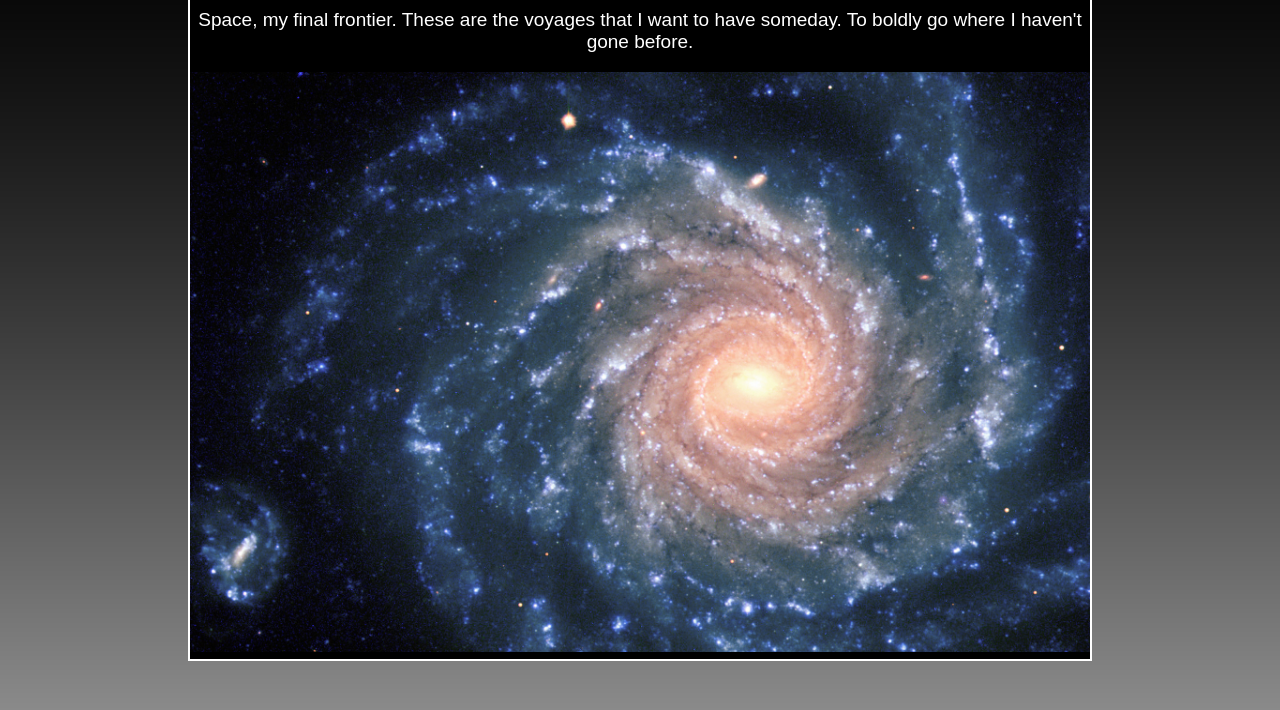
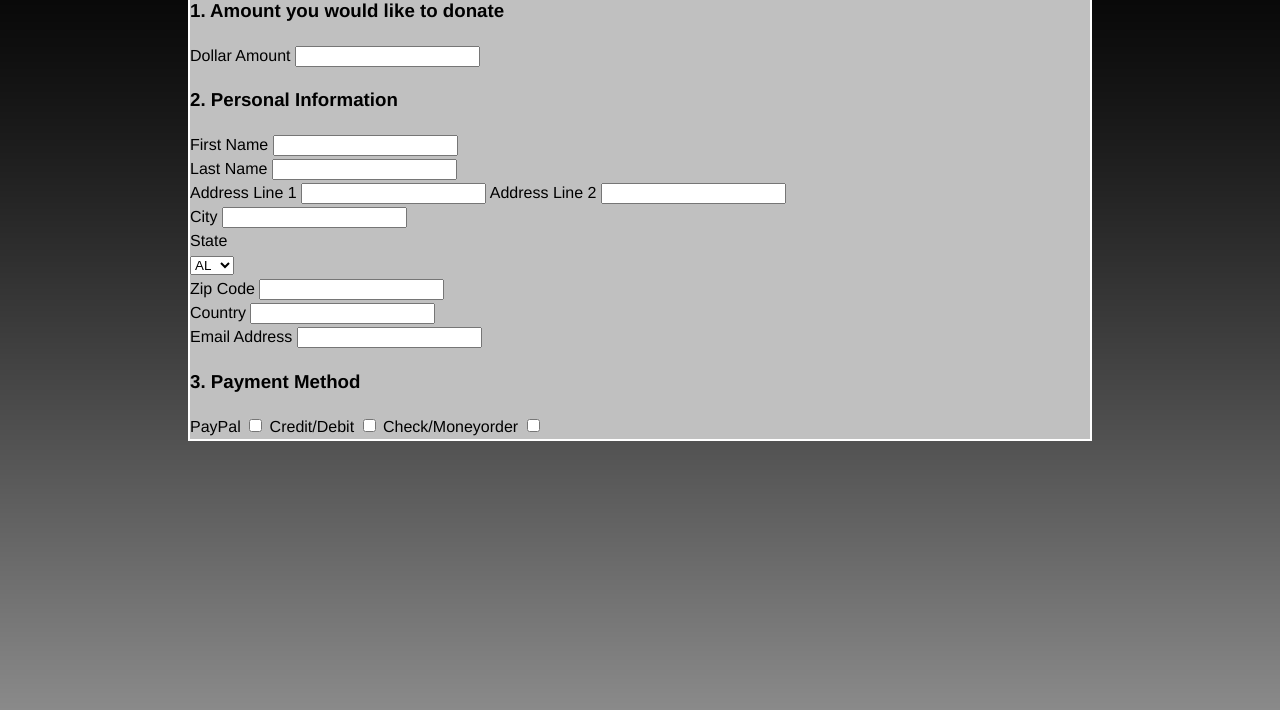
Before and after one commit to IanMedeck/spacesite, a plain HTML site: page helpout.html in a window 1280 px wide. Shown: the part 90-800 px from the top of the page. Drawn offline with Linux system fonts and the light colour scheme; a web font is replaced by a local one.

Commit message:
added form and deleted image

```diff
--- a/helpout.html
+++ b/helpout.html
@@ -9,6 +9,7 @@
 	</head>
 
 	<body>
+		<div id="wrapper">
 			<nav>
 				<ul>
 					<li><a class="navanchors" href="index.html">Home</a></li>
@@ -18,11 +19,114 @@
 				</ul>
 			</nav>
 
-		<header>
-			<h1>Space My Final Frontier</h1>
-			<p id="titlestatement">Space, my final frontier. These are the voyages that I want to have someday.
-			To boldly go where I haven't gone before.</p>
-			<div id="earth"><img src="images/spiral-galaxy.jpeg" alt="Space From Earth" width="900" height="580"></div>
-		</header>
-	</body
+			<h2>Make a Donation</h2>
+
+			<form method="post" action="mailto:imedeck@me.com">
+			<h3>1. Amount you would like to donate</h3>
+				<div>
+					<label for="amount">Dollar Amount</label>
+					<input type="text" name="amount" id="amount"/>
+				</div>
+			<h3>2. Personal Information</h3>
+				<div>
+					<label for="firstname">First Name</label>
+					<input type="text" name="firstname" id="firstname"/>
+				</div>
+				<div>
+					<label for="lastname">Last Name</label>
+					<input type="text" name="lastname" id="lastname"/>
+				</div>
+				<div>
+					<label for="address">Address Line 1</label>
+					<input type="text" name="address" id="address"/>
+					<label for="address2">Address Line 2</label>
+					<input type="text" name="address2" id="address2"/>
+				</div>
+				<div>
+					<label for="city">City</label>
+					<input type="text" name="city" id="city"/>
+				</div>
+				<div>
+					<label for="state">State</label>
+				</div>
+				<div>
+					<select name="state" id="state">
+						<option>AL</option>
+						<option>AK</option>
+						<option>AZ</option>
+						<option>AR</option>
+						<option>CA</option>
+						<option>CO</option>
+						<option>CT</option>
+						<option>DE</option>
+						<option>FL</option>
+						<option>GA</option>
+						<option>HI</option>
+						<option>ID</option>
+						<option>IL</option>
+						<option>IN</option>
+						<option>IA</option>
+						<option>KS</option>
+						<option>KY</option>
+						<option>LA</option>
+						<option>ME</option>
+						<option>MD</option>
+						<option>MA</option>
+						<option>MI</option>
+						<option>MN</option>
+						<option>MS</option>
+						<option>MO</option>
+						<option>MT</option>
+						<option>NE</option>
+						<option>NV</option>
+						<option>NH</option>
+						<option>NJ</option>
+						<option>NM</option>
+						<option>NY</option>
+						<option>NC</option>
+						<option>ND</option>
+						<option>OH</option>
+						<option>OK</option>
+						<option>OR</option>
+						<option>PA</option>
+						<option>RI</option>
+						<option>SC</option>
+						<option>SD</option>
+						<option>TN</option>
+						<option>TX</option>
+						<option>UT</option>
+						<option>VT</option>
+						<option>VA</option>
+						<option>WA</option>
+						<option>WV</option>
+						<option>WI</option>
+						<option>WY</option>
+					</select>
+				</div>
+				<div>
+					<label for="zip">Zip Code</label>
+					<input type="text" name="zip" id="zip"/>
+				</div>
+				<div>
+					<label for="country">Country</label>
+					<input type="text" name="country" id="country"/>
+				</div>
+				<div>
+					<label for="email">Email Address</label>
+					<input type="text" name="email" id="email"/>
+				</div>
+			<h3>3. Payment Method</h3>
+				<div>
+					<label for="paypal">PayPal</label>
+					<input type="checkbox" name="paypal" id="paypal"/>
+
+					<label for="credit/debit">Credit/Debit</label>
+					<input type="checkbox" name="credit/debit" id="credit/debit"/>
+
+					<label for="check/moneyorder">Check/Moneyorder</label>
+					<input type="checkbox" name="check/moneyorder" id="check/moneyorder"/>
+				</div>
+			</form>
+		</div>
+	</body>
 </html>
```
Lines whose indentation alone changed are shown as unchanged.
